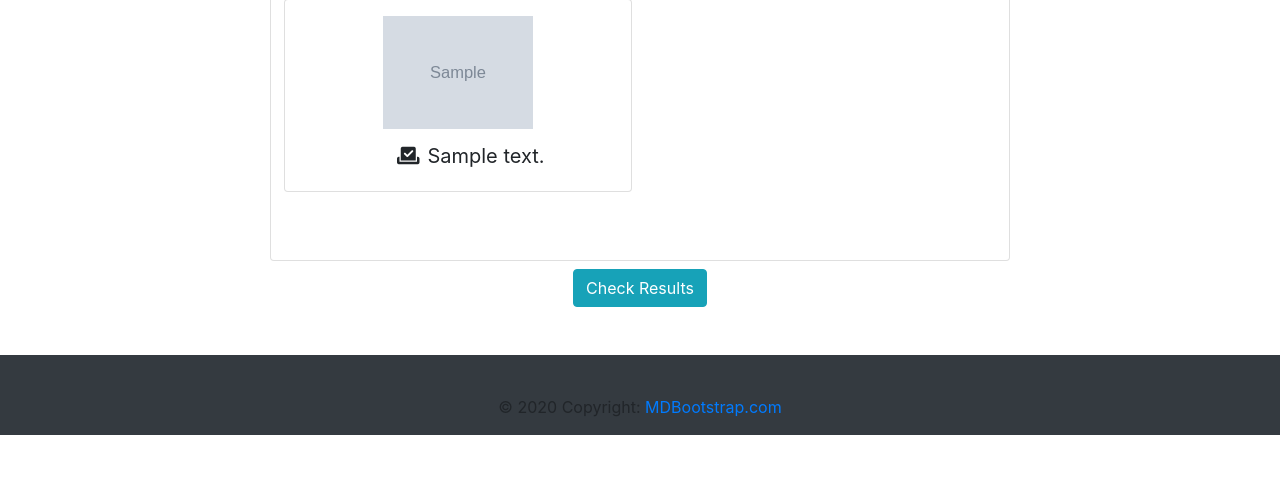
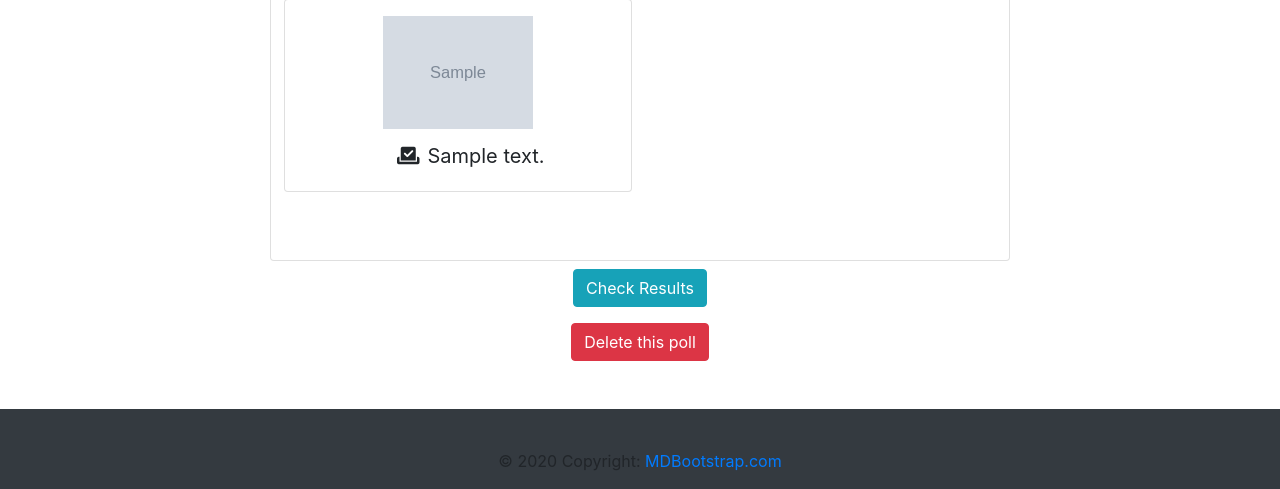
Before and after one commit to imsahil007/poll_anywhere, a Django app: page /poll/#/ in a window 1280 px wide. Shown: the part 569-1058 px from the top of the page. Before the commit the page ends 1004 px from the top, so only its background shows below. Run offline with Django 3.2, Linux system fonts and the light colour scheme; a user stored in the database is signed in; tables that the repository leaves empty hold one stand-in row (values such as "Sample post"); grey boxes marked "Sample" are stand-in pictures; some libraries are stand-ins or nearby versions.

Commit message:
Delete poll added

```diff
--- a/polls/models.py
+++ b/polls/models.py
@@ -8,7 +8,7 @@ from PIL import Image
 class Poll(models.Model):
     title = models.CharField(max_length=100)
     question = models.CharField(max_length=250)
-    question_image = models.ImageField(default=None, blank = True, upload_to='question_image')
+    question_image = models.ImageField(blank=True, upload_to='question_image')
     time_posted = models.DateTimeField(default=timezone.now)
     #considering global polls can never be deleted by any user
     author = models.ForeignKey(User, on_delete=models.CASCADE)
@@ -19,16 +19,20 @@ class Poll(models.Model):
     def get_absolute_url(self):
         return reverse("poll-detail", kwargs={"link": self.link})
     def save(self,*args, **kwargs):
-        super().save(*args, **kwargs)
-        img = Image.open(self.question_image.path)
-        output_size = (300,300)
-        if img.height > 300 or img.width > 300:
-            img.thumbnail(output_size)
-            img.save(self.question_image.path)
+        try:
+            super().save(*args, **kwargs)
+            img = Image.open(self.question_image.path)
+            output_size = (300,300)
+            if img.height > 300 or img.width > 300:
+                img.thumbnail(output_size)
+                img.save(self.question_image.path)
+        except:
+            print('Image is not required')
+
 
 class Choice(models.Model):
     choice_text = models.CharField(max_length=100)
-    choice_image= models.ImageField(default = None, blank = True)
+    choice_image= models.ImageField(blank = True)
     choice_count = models.PositiveSmallIntegerField(default=0)
     poll = models.ForeignKey(Poll, on_delete= models.CASCADE)
 
@@ -36,9 +40,12 @@ class Choice(models.Model):
         return self.choice_text
 
     def save(self,*args, **kwargs):
-        super().save(*args, **kwargs)
-        img = Image.open(self.choice_image.path)
-        output_size = (150,150)
-        if img.height > 150 or img.width > 150:
-            img.thumbnail(output_size)
-            img.save(self.choice_image.path)
+        try:
+            super().save(*args, **kwargs)
+            img = Image.open(self.choice_image.path)
+            output_size = (150,150)
+            if img.height > 150 or img.width > 150:
+                img.thumbnail(output_size)
+                img.save(self.choice_image.path)
+        except:
+            print('Image is not required')
--- a/polls/templates/polls/poll_detail.html
+++ b/polls/templates/polls/poll_detail.html
@@ -59,13 +59,16 @@
                     </form>
                     </div>
                 </div>
-                <div class='col-md-2 mt-5'></div>
+                <div class='col-md-2 mt-2'></div>
             </div>
-            <div class='row mx-auto mb-5'>
-            {% if user.is_authenticated %}
+            <div class='row mx-auto mb-2'>
                 <a type="button" href="{% url 'poll-result' poll.link %}" class="mx-auto mt-2 btn btn-info">Check Results</a>
+            </div>
+             {% if user.is_authenticated %}
+                <div class='row mx-auto mt-2 mb-5'>
+                    <a type="button" href="{% url 'poll-delete' poll.id %}" class="mx-auto mt-2 btn btn-danger">Delete this poll</a>
+                </div>
             {% endif %}
-            </div>
         </div>
 
 {% endblock content %}
--- a/polls/views.py
+++ b/polls/views.py
@@ -10,11 +10,13 @@ from .forms import PollCreateForm, ChoiceCreateForm
 
 import hashlib
 import re
+import uuid
+
 public_user = User.objects.filter(username='public').first()
-def create_hash(string):
-    hash = hashlib.sha1(string.encode("UTF-8")).hexdigest()
-    hash = re.sub('[^A-Za-z0-9]+', '', hash)
-    return str(hash[-5:])
+# def create_hash(string):
+#     hash = hashlib.sha1(string.encode("UTF-8")).hexdigest()
+#     hash = re.sub('[^A-Za-z0-9]+', '', hash)
+#     return str(hash[-5:])
 
 def get_ip_address(request):
     # return HttpResponse("<h1>THIs is it</h1>")
@@ -61,13 +63,20 @@ class PollUpdateView(UpdateView):
 
 class PollDeleteView(LoginRequiredMixin,UserPassesTestMixin, DeleteView):
     model = Poll
+    success_message = "Poll has been deleted successfully"
     success_url='/'
+    template_name = 'polls/poll_delete.html'
 
     def test_func(self):
         poll = self.get_object()
         if self.request.user == poll.author:
             return True
         return False
+
+    def delete(self, request, *args, **kwargs):
+        obj = self.get_object()
+        messages.success(self.request, self.success_message )
+        return super(PollDeleteView, self).delete(request, *args, **kwargs)
 
 def add_poll(request):
     if request.user.is_anonymous:
@@ -82,14 +91,15 @@ def add_poll(request):
 
             new_poll = p_form.save(commit=False)
             new_poll.author = current_user
-            new_poll.link = create_hash(str(new_poll.pk))
+            poll_link = uuid.uuid1().hex[0:9]
+            new_poll.link = poll_link
             new_poll.save()
             for cf in c_form:
                 new_choice = cf.save(commit=False)
                 new_choice.poll = new_poll
                 new_choice.save()
             messages.success(request, f'You have successfuly created a poll')
-            return redirect('poll-detail')
+            return redirect('poll-detail', link = poll_link)
             #change this
     else:
         p_form = PollCreateForm(instance=Poll())
```
Also changed, not shown: polls/templates/polls/poll_delete.html (added, +24 -0 lines), polls/templates/polls/poll_result.html (+6 -5 lines), db.sqlite3, media/graph.png (added).
